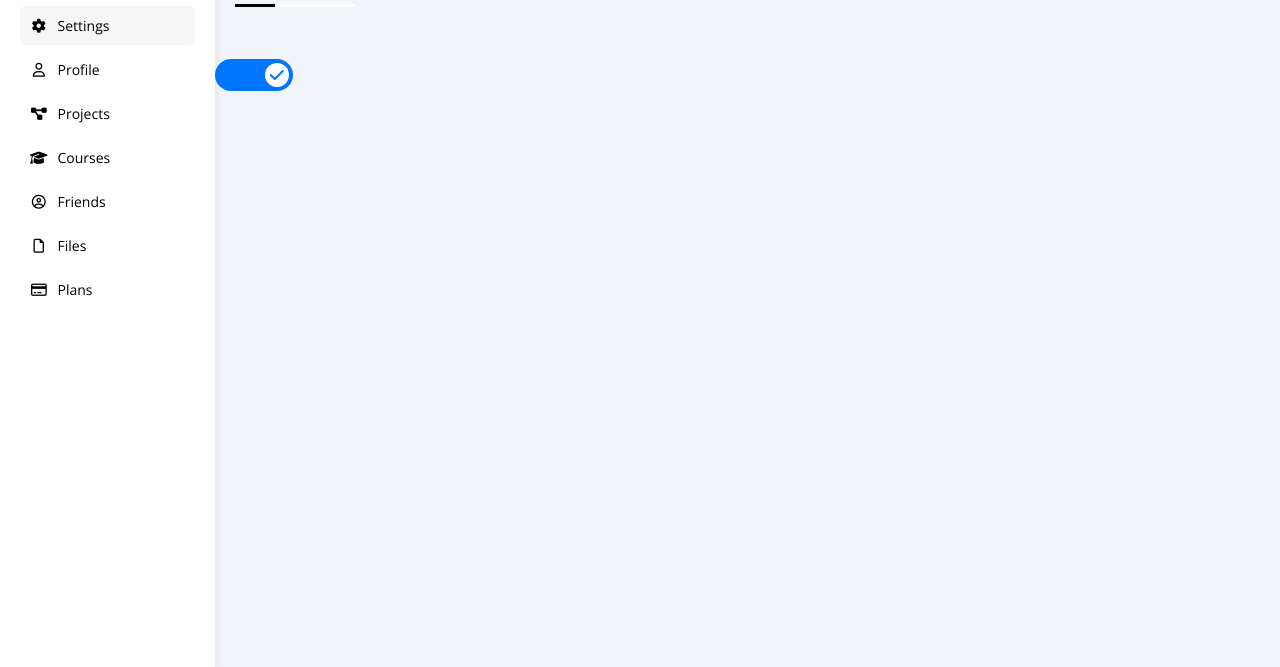
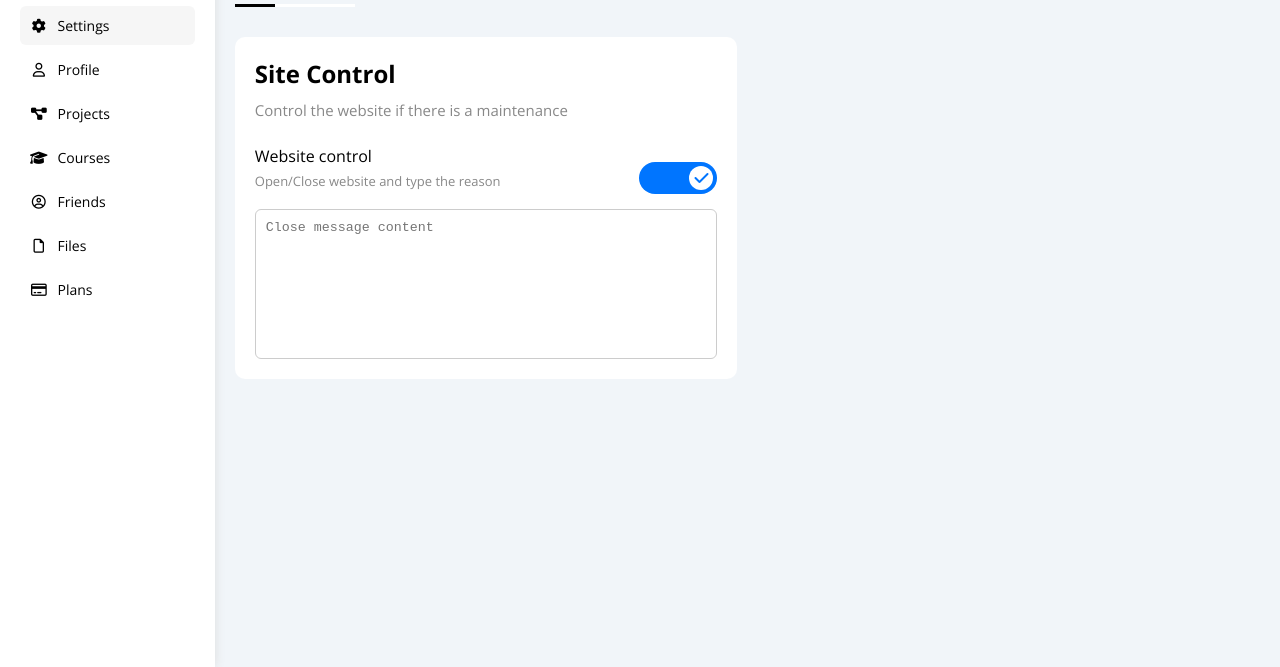
Before and after one commit to Abd-Elhadi/Dashboard, a plain HTML site: page settings.html in a window 1280 px wide. Shown: the part 133-800 px from the top of the page. Drawn offline with nearby package versions, Linux system fonts and the light colour scheme; a web font is replaced by a local one.

Commit message:
Website Control widget

```diff
--- a/css/framework.css
+++ b/css/framework.css
@@ -98,8 +98,14 @@
 .mb-5 {
   margin-bottom: 5px;
 }
+.mb-0 {
+  margin-bottom: 0;
+}
 .mb-10 {
   margin-bottom: 10px;
+}
+.mb-15 {
+  margin-bottom: 15px;
 }
 .mb-20 {
   margin-bottom: 20px;
--- a/css/master.css
+++ b/css/master.css
@@ -527,6 +527,22 @@ ul {
 }
 /* end projects table */
 /* start settings */
+.settings-page {
+  grid-template-columns: repeat(auto-fill, minmax(500px, 1fr));
+}
+@media (max-width: 767px) {
+  .settings-page {
+    grid-template-columns: minmax(100px, 1fr);
+    margin-left: 10px;
+    margin-right: 10px;
+    gap: 10px;
+  }
+}
+.settings-page .close-message {
+  border: 1px solid #ccc;
+  resize: none;
+  min-height: 150px;
+}
 .toggle-checkbox {
   -webkit-appearance: none;
   appearance: none;
--- a/settings.html
+++ b/settings.html
@@ -87,11 +87,27 @@
             </div>
             <!-- end head -->
             <h1 class="p-relative">Settings</h1>
-            <div class="settings-page">
-                <label>
-                    <input class="toggle-checkbox" type="checkbox" checked>
-                    <div class="toggle-switch"></div>
-                </label>
+            <div class="settings-page m-20 d-grid gap-20">
+                <!-- start settings box -->
+                <div class="p-20 bg-white rad-10">
+                    <h2 class="mt-0 mb-10">Site Control</h2>
+                    <p class="mt-0 mb-20 c-gray fs-15">Control the website if there is a maintenance</p>
+                    <div class="mb-15 between-flex">
+                        <div>
+                            <span>Website control</span>
+                            <p class="c-gray mt-5 mb-0 fs-13">Open/Close website and type the reason</p>
+                        </div>
+                        <div>
+                            <label>
+                                <input class="toggle-checkbox" type="checkbox" checked>
+                                <div class="toggle-switch"></div>
+                            </label>
+                        </div>
+                    </div>
+                    <textarea class="close-message p-10 rad-6 d-block w-full"
+                        placeholder="Close message content"></textarea>
+                </div>
+                <!-- end settings box -->
             </div>
         </div>
     </div>
```
